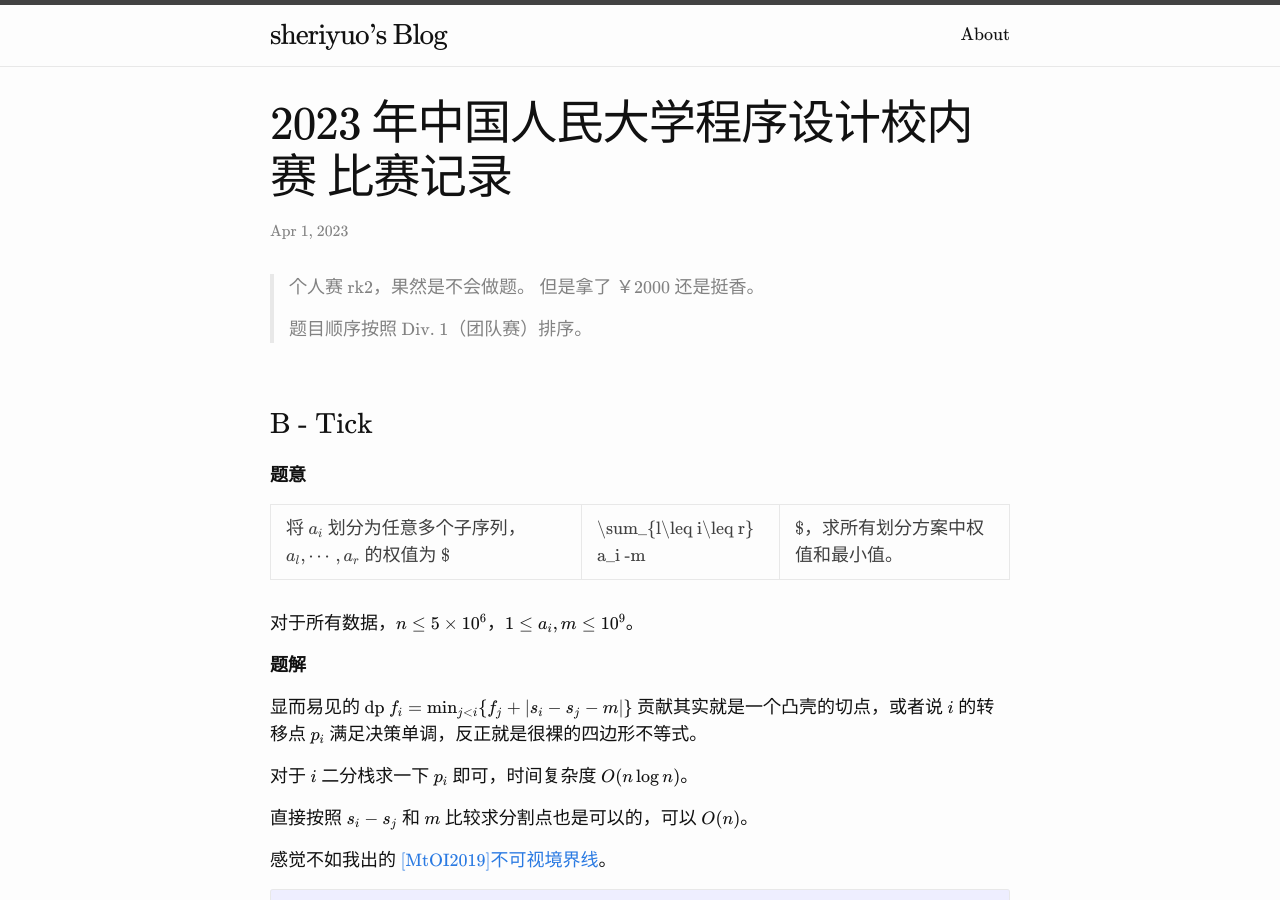
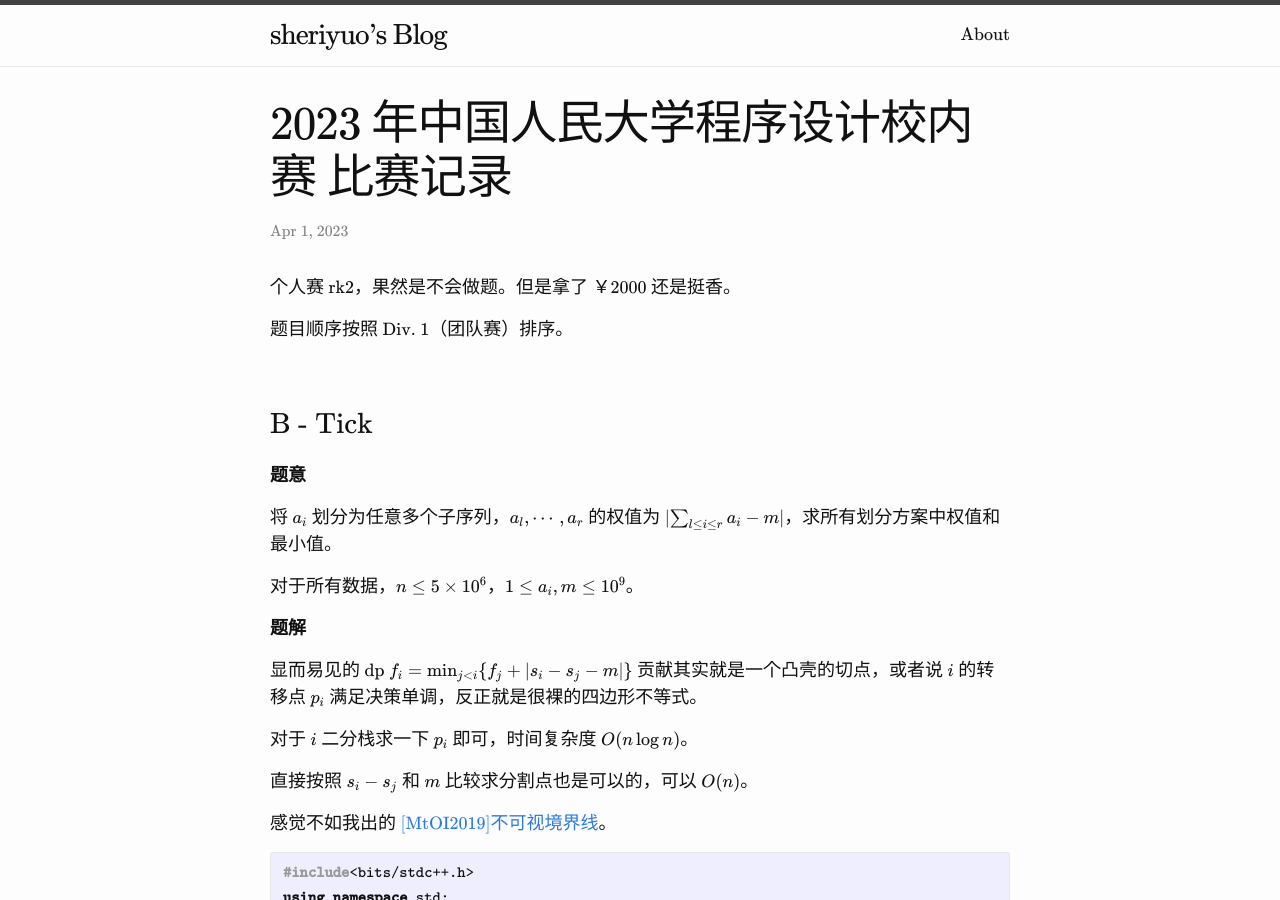
Before and after one commit to sheriyuo/sheriyuo.github.io, a Jekyll site: the page built from _posts/2023-4-11-RUCPC2022.md, in a window 1280 px wide and 900 px high. Built offline with Jekyll 4.4.1, drawn with Linux system fonts in a browser that asks for light colours; nearby versions of some CDN libraries; some web fonts are replaced.

Commit message:
Fix KaTeX problems in rucpc2022

```diff
--- a/_posts/2023-4-11-RUCPC2022.md
+++ b/_posts/2023-4-11-RUCPC2022.md
@@ -4,16 +4,15 @@
 date:   2023-04-1 01:34:00
 ---
 
-> 个人赛 rk2，果然是不会做题。
-> 但是拿了 ￥2000 还是挺香。
->
-> 题目顺序按照 Div. 1（团队赛）排序。
+个人赛 rk2，果然是不会做题。但是拿了 ￥2000 还是挺香。
+
+题目顺序按照 Div. 1（团队赛）排序。
 
 ### B - Tick
 
 **题意**
 
-将 $\{a_i\}$ 划分为任意多个子序列，$a_l,\cdots,a_r$ 的权值为 $|\sum_{l\leq i\leq r} a_i -m|$，求所有划分方案中权值和最小值。
+将 $\{a_i\}$ 划分为任意多个子序列，$a_l,\cdots,a_r$ 的权值为 $\lvert \sum_{l\leq i\leq r} a_i -m\rvert$，求所有划分方案中权值和最小值。
 
 对于所有数据，$n\leq 5\times 10^6$，$1\leq a_i,m\leq 10^9$。
 
```
